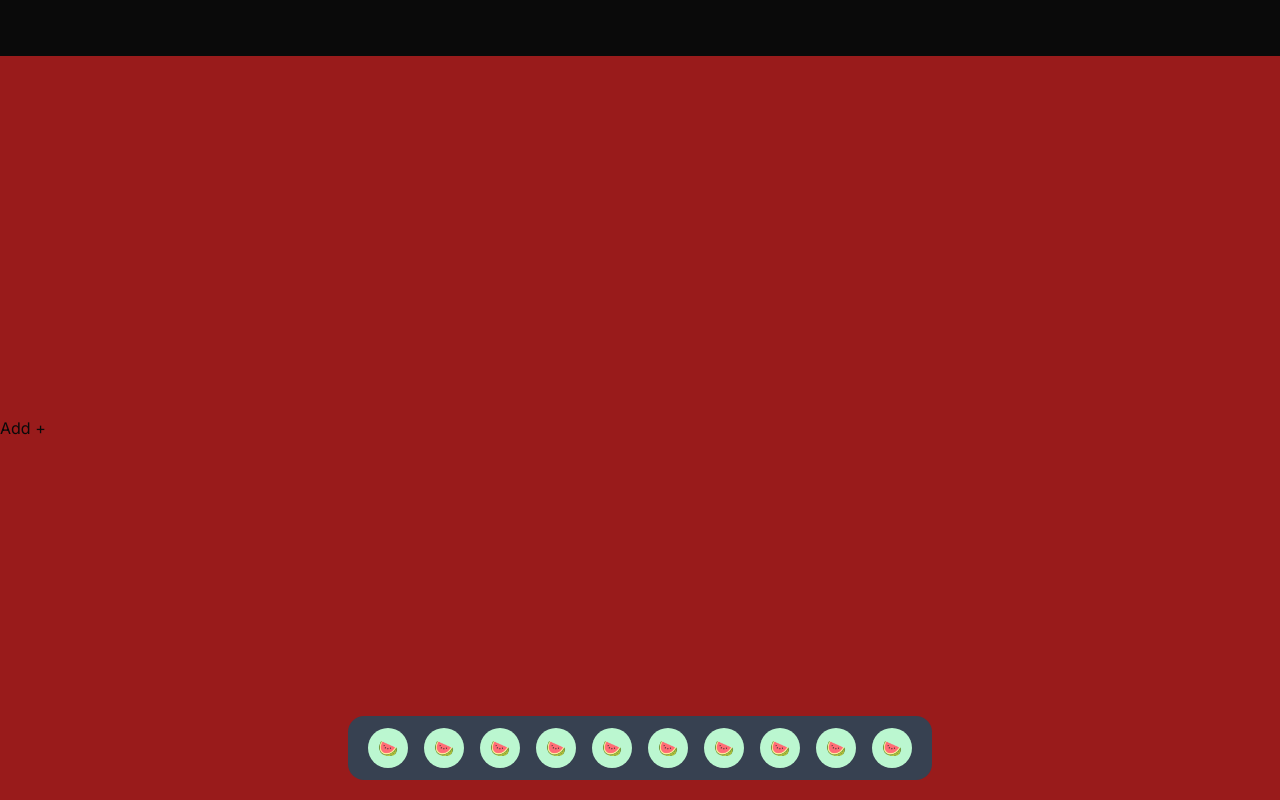
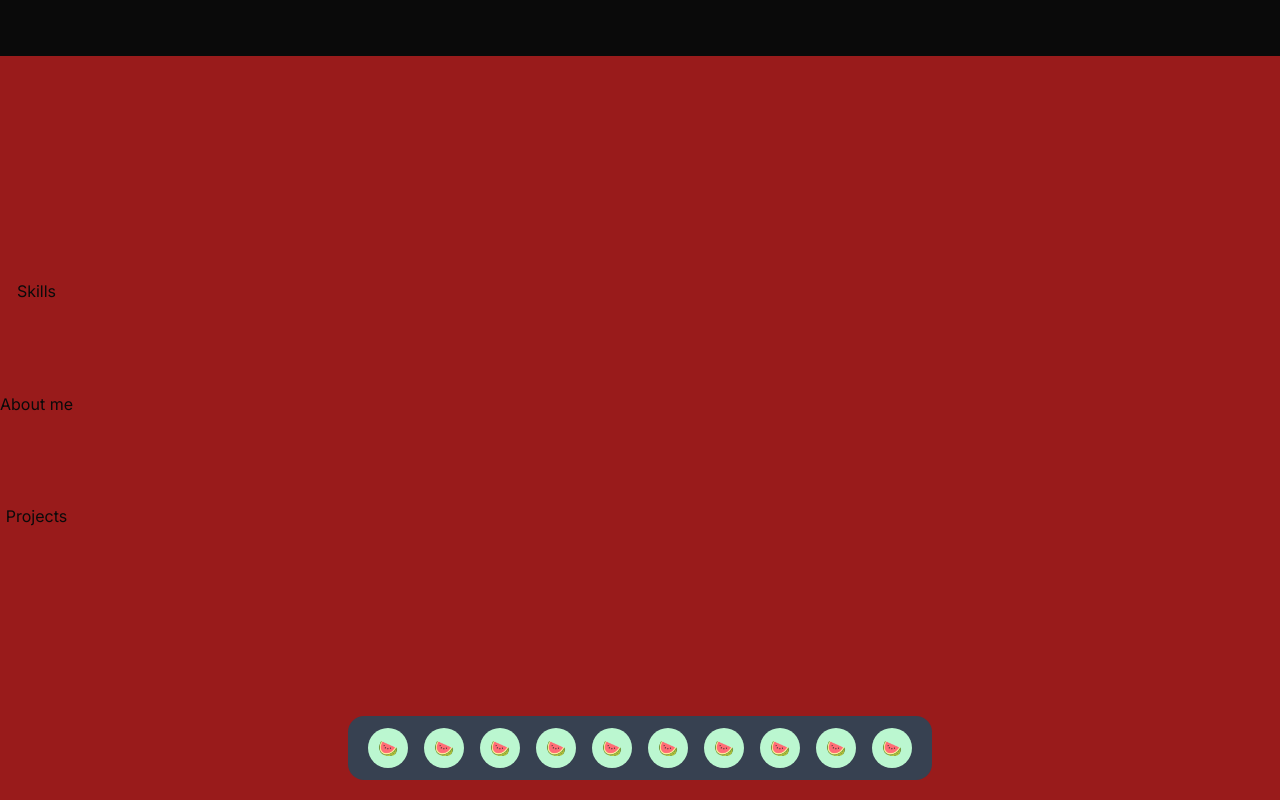
Before and after one commit to Anurag-Kochar-1/operating-system-simulator, a Next.js app: page / in a window 1280 px wide. Built offline with nearby package versions, Linux system fonts and the light colour scheme.

Commit message:
⚡ refactor: windows logic to zustand state

```diff
--- a/app/page.tsx
+++ b/app/page.tsx
@@ -1,61 +1,17 @@
 "use client";
+import { Apps } from "@/components/apps";
 import { Dock } from "@/components/dock";
 import { Header } from "@/components/header";
-import Window from "@/components/window";
-import { APPS } from "@/config/apps.config";
-import { useState } from "react";
+import { Windows } from "@/components/windows";
 
 export default function Home() {
-  function generateRandomString(length: number): string {
-    const characters =
-      "ABCDEFGHIJKLMNOPQRSTUVWXYZabcdefghijklmnopqrstuvwxyz0123456789";
-    let result = "";
-
-    for (let i = 0; i < length; i++) {
-      const randomIndex = Math.floor(Math.random() * characters.length);
-      result += characters.charAt(randomIndex);
-    }
-
-    return result;
-  }
-  const [focusedWindow, setFocusedWindow] = useState<any>("0x");
-  const [windows, setWindows] = useState<{ id: string; title: string }[]>([]);
-
-  const handleAddWindow = () => {
-    const id = generateRandomString(10);
-    setFocusedWindow(id);
-    setWindows((prev) => [...prev, { id, title: id }]);
-  };
-
-  const renderWindows = () => {
-    return windows.map((app, index) => {
-      return (
-        <Window
-          key={index}
-          title={app.title}
-          id={app.id}
-          focusedWindow={focusedWindow}
-          setFocusedWindow={setFocusedWindow}
-          handleRemoveWindow={(id) => {
-            const x = windows.filter((item) => item.id !== id);
-            setWindows((p) => x);
-
-            setFocusedWindow(windows[windows?.length - 1].id);
-          }}
-        />
-      );
-    });
-  };
-
   return (
     <main className="flex h-screen w-full flex-col overflow-hidden">
-      {renderWindows()}
+      <Windows />
       <Header />
       <section className="flex h-full max-h-[calc(100vh-56px)] w-full flex-row items-center justify-between overflow-y-hidden bg-red-800">
+        <Apps />
         <Dock />
-        {/* <button onClick={() => console.log(focusedWindow)}> log state </button> */}
-
-        <button onClick={handleAddWindow}> Add + </button>
       </section>
     </main>
   );
--- /dev/null
+++ b/components/apps/index.tsx
@@ -0,0 +1,26 @@
+import { useApp } from "@/hooks/store";
+import React from "react";
+
+export const Apps = () => {
+  const { apps, addWindow } = useApp();
+  return (
+    <div className="flex flex-col gap-10">
+      {apps?.map((app) => {
+        return (
+          <div
+            key={app.id}
+            className="aspect-square border-black text-center"
+            onClick={() =>
+              addWindow({
+                id: app.id,
+                title: app.title,
+              })
+            }
+          >
+            {app.title}
+          </div>
+        );
+      })}
+    </div>
+  );
+};
--- a/components/window/index.tsx
+++ b/components/window/index.tsx
@@ -1,16 +1,15 @@
 "use client";
+import { useApp } from "@/hooks/store";
 import React, { useState, useEffect, useRef } from "react";
 import Draggable from "react-draggable";
 
 interface WindowProps {
   id: string;
   title: string;
-  focusedWindow: any;
-  setFocusedWindow: any;
-  handleRemoveWindow: (id: string) => void;
 }
 
 const Window: React.FC<WindowProps> = (props) => {
+  const {focusedWindow, setFocusedWindow, removeWindow} = useApp()
   const [width, setWidth] = useState(60);
   const [height, setHeight] = useState(85);
 
@@ -25,10 +24,10 @@ const Window: React.FC<WindowProps> = (props) => {
       bounds="parent"
     >
       <div
-        onClick={() => props.setFocusedWindow(props.id)}
+        onClick={() => setFocusedWindow({id: props.id, title: props.title})}
         style={{ width: `${width}%`, height: `${height}%` }}
         className={`flex-col bg-white
-         ${props.focusedWindow === props.id ? "z-30 bg-blue-400" : "z-20"}
+         ${focusedWindow?.id === props.id ? "z-30 bg-blue-400" : "z-20"}
         opened-window min-w-1/4 min-h-1/4 main-window window-shadow border-blue-500rounded-xl absolute flex overflow-hidden border-4 border-opacity-40`}
         id={props.id}
       >
@@ -43,7 +42,7 @@ const Window: React.FC<WindowProps> = (props) => {
         </div>
         {props.title}
 
-        <button onClick={() => props.handleRemoveWindow(props.id)}>
+        <button onClick={() => removeWindow(props.id)}>
           remove
         </button>
       </div>
--- /dev/null
+++ b/components/windows/index.tsx
@@ -0,0 +1,14 @@
+import { useApp } from "@/hooks/store";
+import React from "react";
+import Window from "../window";
+
+export const Windows = () => {
+  const { windows } = useApp();
+  return (
+    <>
+      {windows?.map((window) => {
+        return <Window key={window.id} title={window.title} id={window.id} />;
+      })}
+    </>
+  );
+};
--- a/config/apps.config.ts
+++ b/config/apps.config.ts
@@ -1,8 +1,4 @@
-type App = {
-  id: string;
-  title: string;
-  icon: string;
-};
+import { App } from "@/types";
 
 export const APPS: App[] = [
   {
--- /dev/null
+++ b/hooks/store/index.ts
@@ -0,0 +1,24 @@
+import { APPS } from "@/config/apps.config";
+import { App, Window } from "@/types";
+import { create } from "zustand";
+
+type State = {
+  windows: Window[];
+  addWindow: (data: Window) => void;
+  removeWindow: (id: string) => void;
+  focusedWindow: Window | null;
+  setFocusedWindow: (data: Window) => void;
+  apps: App[];
+};
+
+export const useApp = create<State>()((set, get) => ({
+  windows: [],
+  addWindow: (data) => set((state) => ({ windows: [...state.windows, data] })),
+  removeWindow: (id) =>
+    set((state) => ({
+      windows: state.windows.filter((window) => window.id !== id),
+    })),
+  focusedWindow: null,
+  setFocusedWindow: (data) => set({ focusedWindow: data }),
+  apps: APPS,
+}));
--- /dev/null
+++ b/types/index.ts
@@ -0,0 +1,10 @@
+export interface Window {
+  id: string;
+  title: string;
+}
+
+export interface App {
+  id: string
+  title: string
+  icon: string
+}
```
